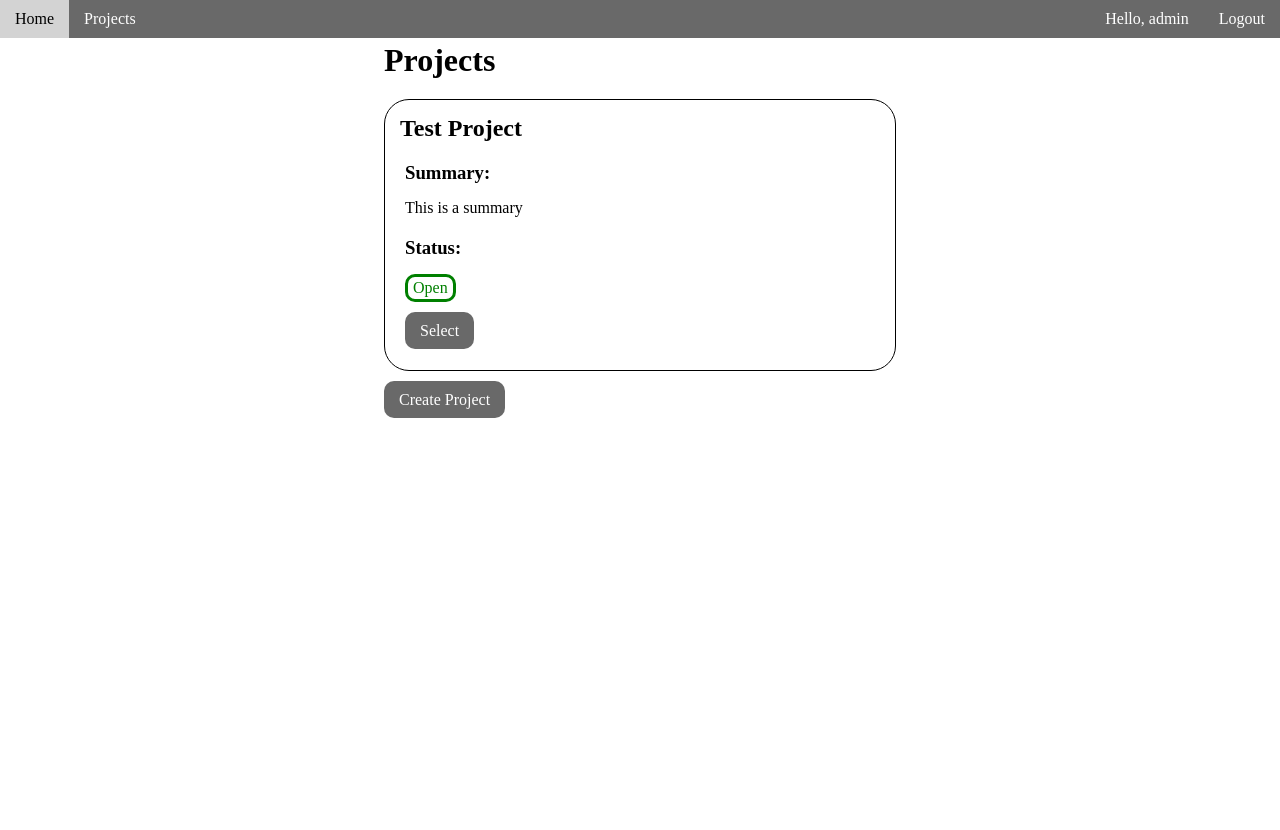
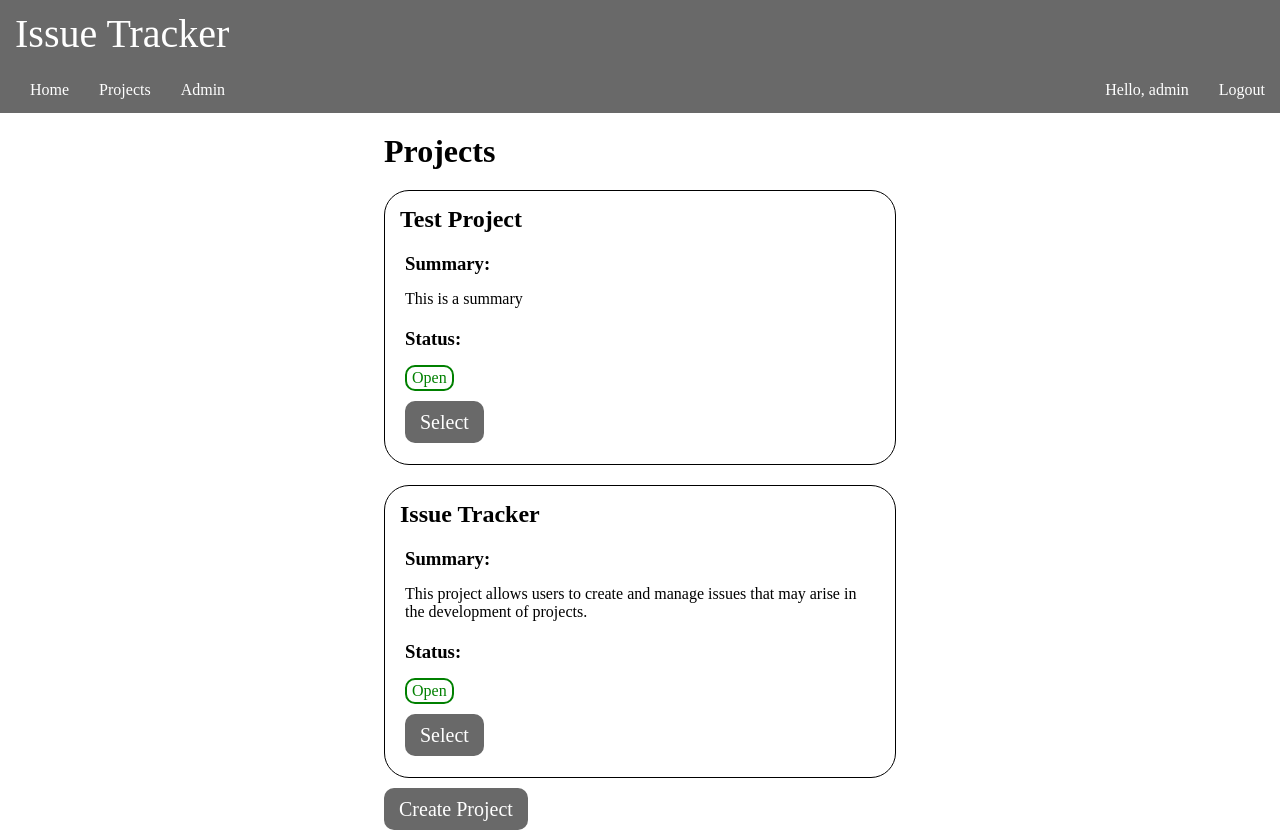
Before and after one commit to ABKeyes/IssueTrackerApplication, a Django app: page /projects/ in a window 1280 px wide. Before the commit the page ends 418 px from the top, so only its background shows below. Run offline with Django 4.2, Linux system fonts and the light colour scheme; a user stored in the database is signed in; data comes from the database, SQL or seed files in the repository; both versions use the stored data as it was after the commit.

Commit message:
General polish

```diff
--- a/src/issues/forms.py
+++ b/src/issues/forms.py
@@ -20,6 +20,7 @@
                                   widget=forms.Textarea(
                                       attrs={
                                           "placeholder": "Description",
+
                                           }))
 
     status = forms.ChoiceField(choices = status_choices)
@@ -34,6 +35,7 @@
                                   widget=forms.Textarea(
                                       attrs={
                                           "placeholder": "Description",
+
                                           }))
 
     status = forms.ChoiceField(choices = status_choices)
--- a/src/issuetracker/settings.py
+++ b/src/issuetracker/settings.py
@@ -106,9 +106,9 @@
     }
 }
 
-import dj_database_url
-db_from_env = dj_database_url.config(conn_max_age=600)
-DATABASES['default'].update(db_from_env)
+#import dj_database_url
+#db_from_env = dj_database_url.config(conn_max_age=600)
+#DATABASES['default'].update(db_from_env)
 
 
 # Password validation
--- a/src/issuetracker/urls.py
+++ b/src/issuetracker/urls.py
@@ -25,5 +25,5 @@
     path('', home_view, name="home"),
     path('users/', include('users.urls')),
     path('admin/', admin.site.urls),
-    path('projects/', include('projects.urls')),
+    path('projects/', include('projects.urls'), name='projects'),
 ] + static(settings.STATIC_URL, document_root=settings.STATIC_ROOT)
--- a/src/layout/static/css/base.css
+++ b/src/layout/static/css/base.css
@@ -6,17 +6,35 @@
 
 .navbar {
     background-color: dimgrey;
-    display: inline-block;
+    display: block;
     width: 100%;
     overflow: hidden;
 }
 
-.navbar a{
+.nav-container a, .nav-title a{
     float: left;
     color: white;
     text-align: center;
     padding: 10px 15px;
     text-decoration: none;
+}
+
+.nav-title {
+    font-size: 40px;
+}
+
+.nav-container a:hover {
+    background-color: lightgrey;
+    color: black;
+}
+
+.nav-container, .nav-title {
+    width: 100%;
+    display: inline-block;
+}
+
+.nav-container {
+    margin-left: 15px;
 }
 
 .home-container a {
@@ -39,17 +57,13 @@
 
 .user-manage {
     float: right;
+    margin-right: 15px;
 }
 
 .user {
     color: white;
     float: left;
     padding: 10px 15px;
-}
-
-.navbar a:hover {
-    background-color: lightgrey;
-    color: black;
 }
 
 .home-container {
--- a/src/layout/templates/layout/navbar.html
+++ b/src/layout/templates/layout/navbar.html
@@ -1,13 +1,21 @@
 <nav class="navbar">
+    <div class="nav-title">
+        <a href="{% url 'home' %}">Issue Tracker</a>
+    </div>
+    <div class="nav-container">
         <a href="{% url 'home' %}">Home</a>
         <a href="{% url 'projects:project-list' %}">Projects</a>
+        {% if request.user.is_superuser %}
+        <a href="{% url 'admin:index' %}">Admin</a>
+        {% endif %}
         <section class="user-manage">
             {% if request.user.is_authenticated %}
             <label class="user">Hello, {{ request.user }}</label>
-        <a href="{% url 'users:user-logout' %}" class="user-manage">Logout</a>
+            <a href="{% url 'users:user-logout' %}">Logout</a>
             {% else %}
-        <a href="{% url 'users:user-login' %}" class="user-manage">Login</a>
+            <a href="{% url 'users:user-login' %}">Login</a>
             <a class="user-manage" href="{% url 'users:user-register' %}">Register</a>
             {% endif %}
         </section>
+    </div>
 </nav>
--- a/src/projects/admin.py
+++ b/src/projects/admin.py
@@ -2,6 +2,7 @@
 
 # Register your models here.
 
-from .models import Project
+from .models import Project, ProjectUser
 
 admin.site.register(Project)
+admin.site.register(ProjectUser)
--- a/src/projects/forms.py
+++ b/src/projects/forms.py
@@ -8,7 +8,6 @@
 )
 
 class ProjectForm(forms.ModelForm):
-    #user = forms.CharField(max_length=150)
     name = forms.CharField(required=True,
                            max_length=50,
                            widget=forms.TextInput(
@@ -30,3 +29,9 @@
     class Meta:
         model = Project
         fields = ['name', 'summary', 'description', 'status']
+
+
+class ProjectUserForm(forms.Form):
+    username = forms.CharField(widget=forms.TextInput(
+                                attrs={"placeholder": "Insert username",
+                                       }))
--- a/src/projects/static/css/project.css
+++ b/src/projects/static/css/project.css
@@ -8,11 +8,11 @@
 }
 
 .project-container, .issue-container {
+    margin-top: 20px;
     margin-left: auto;
     margin-right: auto;
     width: 40%;
 }
-
 
 .project-container a, .submit, .issue-container a {
     text-align: center;
@@ -24,30 +24,60 @@
     text-decoration: none;
     border-radius: 10px;
     border: hidden;
+    white-space: nowrap;
+    font-size: 20px;
 }
 
-.tag a {
+.tag a, .user-field a {
     padding: 0;
     padding-top: 1px;
     color: black;
     background-color: white;
 }
 
-.tag a:hover{
+.tag label {
+    font-size: 25px;
+}
+
+.tag a:hover, .user-field a:hover{
     color: red;
 }
 
-.tag {
+.tag, .user-field {
     margin-bottom: 5px;
+    font-size: 20px;
+    height: fit-content;
 }
 
-.issue-details {
+textarea {
+    width: 90%;
+    height: 50%;
+    -webkit-box-sizing: border-box;
+    -moz-box-sizing: border-box;
+    box-sizing: border-box;
+    border-radius: 15px;
+    resize: none;
+}
 
+select, select:active, select:hover {
+    border-radius: 10px;
+}
+
+select:focus {
+    border-radius: 10px 10px 0px 0px;
+}
+
+.issue-details, .issue-tags, .project-details, .project-users {
     display: inline-block;
-    width: 45%;
+    width: 65%;
     height: auto;
     vertical-align: top;
+}
 
+.issue-tags, .project-users {
+    width: 30%;
+    margin-left: auto;
+    margin-right: 0px;
 }
 
 .no-projects {
@@ -80,20 +110,39 @@
     border-color: #b0c4de;
 }
 
-.status-closed, .status-open, .status-dis, .tag {
+.status-closed, .status-open, .status-dis, .tag, .user-field {
     width: fit-content;
-    border: 3px solid;
+    border: 2.5px solid;
     padding: 2px 5px;
     border-radius: 10px;
 }
 
-.project, .issue {
+.project, .issue, .comment {
     display: block;
     margin-top: 20px;
     margin-bottom: 20px;
     border: 1px solid;
     border-radius: 25px;
     padding: 15px;
+}
+
+.comment-description, .comment-timestamp {
+    display: inline-block;
+}
+
+.comment-description {
+    overflow-wrap: break-word;
+    width: 70%;
+    margin-left: 0px;
+    margin-right: auto;
+}
+.comment-timestamp {
+   vertical-align: top;
+   margin-right: 0px;
+   margin-left: auto;
+   text-align: right;
+   width: 30%;
+   float: right;
 }
 
 .no-comments, .no-tags, .tag-list {
--- a/src/projects/templates/projects/project_list.html
+++ b/src/projects/templates/projects/project_list.html
@@ -38,6 +38,31 @@
 
     </div>
     {% endfor %}
+    {% for ProjectForm in membershipset %}
+        <div class="project">
+            <h2>{{ ProjectForm.project.name }}</h2>
+            <div class="project-field">
+                <h3>Summary:</h3>
+                {{ ProjectForm.project.summary }}
+            </div>
+            <div class="project-field">
+                <h3>Status:</h3>
+                {% if ProjectForm.project.status == 'Closed' %}
+                <div class="status-closed">
+                {% elif ProjectForm.project.status == 'Open' %}
+                <div class="status-open">
+                {% else %}
+                <div class="status-dis">
+                {% endif %}
+                    {{ ProjectForm.project.status }}
+                </div>
+            </div>
+
+            <div class="project-field">
+                <a href="{{ ProjectForm.project.get_absolute_url }}">Select</a>
+            </div>
+        </div>
+    {% endfor %}
 
     {% else %}
     <div class="project-list">There are no projects</div>
--- a/src/projects/urls.py
+++ b/src/projects/urls.py
@@ -3,11 +3,13 @@
 
 
 from .views import (
+    project_add_user_view,
     project_create_view,
     project_delete_view,
     project_details_view,
     project_list_view,
     project_update_view,
+    project_remove_user_view,
     )
 
 app_name='projects'
@@ -18,4 +20,6 @@
     path('<uuid:project_id>/update/', project_update_view, name='project-update'),
     path('<uuid:project_id>/delete', project_delete_view, name='project-delete'),
     path('<uuid:project_id>/issue/', include('issues.urls')),
+    path('<uuid:project_id>/adduser/', project_add_user_view, name='project-add-user'),
+    path('<uuid:project_id>/removeuser/<int:puser_id>', project_remove_user_view, name="project-remove-user"),
     ]
--- a/src/projects/views.py
+++ b/src/projects/views.py
@@ -1,23 +1,32 @@
 from django.shortcuts import get_object_or_404, redirect, render
 
-from issues.models import Issue
-from .models import Project
+from issues.models import Issue, Tag
+from .models import Project, ProjectUser
 
 from django.contrib.auth.decorators import login_required
 
 from django.contrib import messages
 
-from .forms import ProjectForm
+from .forms import ProjectForm, ProjectUserForm
+
+from django.contrib.auth import get_user_model
+
+User = get_user_model()
 
 # Create your views here.
 
+# View to display all projects that they own and are a part of.
 def project_list_view(request):
     if request.user.is_authenticated:
         queryset = Project.objects.filter(user=request.user)
+        membershipset = ProjectUser.objects.filter(user=request.user)
+        print(membershipset)
         context = {
-            "project_list": queryset
+            "project_list": queryset,
+            "membershipset": membershipset,
             }
         return render(request, "projects/project_list.html", context)
+
     context = {}
     return render(request, "projects/project_list.html", context)
 
@@ -28,6 +37,12 @@
     if obj.user == request.user:
         return True
     print("User is not the owner of this project,")
+    return False
+
+def check_membership(obj, request):
+    if ProjectUser.objects.get(project=obj, user=request.user):
+        print(f"{request.user.username} is a member")
+        return True
     return False
 
 @login_required()
@@ -61,7 +76,7 @@
 
     obj = get_object_or_404(Project, id=project_id)
 
-    if check_ownership(obj, request) == False:
+    if not check_ownership(obj, request):
         return redirect('home')
 
     form = ProjectForm(request.POST or None, instance=obj)
@@ -88,20 +103,29 @@
 
     obj = get_object_or_404(Project, id=project_id)
 
-    if not check_ownership(obj, request):
+    users = ProjectUser.objects.filter(project=obj)
+    print(users)
+
+    owner = check_ownership(obj, request)
+
+    if (not owner) and (not check_membership(obj, request)):
+
         return redirect('home')
 
     issueset = Issue.objects.filter(project=obj).order_by('-status')
+    tags = Tag.objects.filter(issue__in=issueset)
 
     context = {
         "project": obj,
         "issueset": issueset,
+        "users": users,
+        "tags": tags,
+        "owner": True,
         }
 
     print(issueset.count())
 
     return render(request, "projects/project_details.html", context)
-
 
 @login_required()
 def project_delete_view(request, project_id):
@@ -120,3 +144,57 @@
         "project": obj
         }
     return render(request, "projects/project_delete.html", context)
+
+def project_add_user_view(request, project_id):
+    obj = get_object_or_404(Project, id=project_id)
+
+
+    if check_ownership(obj, request) == False:
+        return redirect(obj.get_absolute_url())
+
+    form = ProjectUserForm(request.POST or None)
+
+    if form.is_valid():
+        username = form.cleaned_data.get('username')
+        user = User.objects.get(username=username)
+        print(user)
+        if user is None:
+            messages.error(request, "There is no user by that username.")
+            context = {
+                "project": obj,
+                "form": form,
+                }
+            return render(request, "projects/project_add_user.html", context)
+
+        projectuser = ProjectUser()
+        projectuser.project = obj
+        projectuser.user = user
+        projectuser.save()
+        return redirect(obj.get_absolute_url())
+
+    context = {
+        "project": obj,
+        "form": form,
+        }
+    return render(request, "projects/project_add_user.html", context)
+
+def project_remove_user_view(request, project_id, puser_id):
+
+    project = get_object_or_404(Project, id=project_id)
+    projectuser = get_object_or_404(ProjectUser, id=puser_id)
+
+    if check_ownership(project, request) == False:
+        return redirect(project.get_absolute_url())
+
+    if request.method == "POST":
+        print("Removing user from project")
+        print(projectuser.user.username)
+        projectuser.delete()
+        return redirect(project.get_absolute_url())
+
+    context = {
+        "project": project,
+        "user": projectuser,
+        }
+
+    return render(request, "projects/project_remove_user.html", context)
```
Also changed, not shown: src/issues/templates/issues/issue_details.html (+12 -6 lines), src/projects/models.py (+12 -0 lines), src/projects/templates/projects/project_details.html (+40 -2 lines), src/projects/templates/projects/project_remove_user.html (added, +17 -0 lines), src/db.sqlite3, src/projects/migrations/0003_projectuser.py (added). Lines whose indentation alone changed are shown as unchanged.
